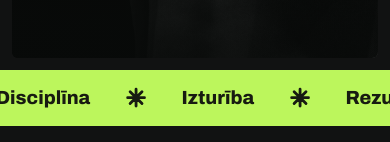
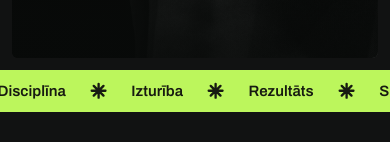
Before and after one commit to nlzbaltic/gym82, a Next.js app: page / in a window 390 px wide. Shown: the part 702-844 px from the top of the page. Built offline with nearby package versions, Linux system fonts and the light colour scheme; no server answers.

Commit message:
Trainer recruitment card, 1:1 trainer photos, slimmer ticker, mobile gallery arrows, FAQ title, minimal password page

```diff
--- a/app/globals.css
+++ b/app/globals.css
@@ -188,8 +188,7 @@ html{scroll-padding-top:112px}
 .app-loading{min-height:70vh}
 .trainer-portrait.has-photo{padding:0;overflow:hidden;background:#f0f0ee}
 .trainer-portrait.has-photo img{display:block;width:100%;height:100%;object-fit:cover;object-position:50% 0}
-.trainer-grid .trainer-portrait{height:280px}
-@media(max-width:760px){.trainer-grid .trainer-portrait{height:auto;aspect-ratio:1/0.9}}
+.trainer-grid .trainer-portrait{height:auto;aspect-ratio:1/1}
 .trainer-contacts{display:grid;gap:6px;justify-items:start;margin:18px 0 24px}
 .trainer-contacts .trainer-phone{margin:0}
 .trainer-email{font-size:14px;color:var(--muted);overflow-wrap:anywhere}
@@ -213,7 +212,7 @@ html{scroll-padding-top:112px}
 .gallery-dots button{width:20px;height:20px;padding:0;border:0;background:none;display:flex;align-items:center;justify-content:center}
 .gallery-dots button::after{content:"";width:7px;height:7px;border-radius:999px;background:#ffffff80;transition:width .2s}
 .gallery-dots button.active::after{width:20px;background:#fff}
-@media(max-width:760px){.gallery-arrows{display:none}.gallery-dots{display:flex}}
+@media(max-width:760px){.gallery-arrows button{width:34px;height:34px}.gallery-caption{display:none}.gallery-dots{display:flex}}
 
 /* Plans */
 .plan-badge{font-size:11px;font-weight:700;padding:4px 10px;border-radius:999px;background:var(--green);color:#10130c;white-space:nowrap}
@@ -314,6 +313,23 @@ html{scroll-padding-top:112px}
 .drawer-tools{flex-wrap:nowrap}
 .drawer-tools .waze-link,.drawer-tools .theme-toggle{flex:1 1 0;min-width:0;justify-content:center;padding:0 12px;font-size:14px}
 .drawer-tools .waze-link span,.drawer-tools .theme-toggle span{overflow:hidden;text-overflow:ellipsis;white-space:nowrap}
+
+/* Trainer recruitment card */
+.trainer-join-card{display:flex;flex-direction:column;justify-content:space-between;gap:28px;padding:32px;border-radius:9px;background:var(--green);color:#10130c;min-height:320px}
+.trainer-join-card .icon-box{border-color:#10130c40;color:#10130c}
+.trainer-join-card h3{font-family:var(--font-head);font-size:clamp(30px,2.8vw,42px);line-height:1.08;font-weight:700;margin:0;margin-top:auto}
+.trainer-join-card .btn{align-self:flex-start}
+@media(max-width:760px){.trainer-join-card{min-height:240px;padding:26px}}
+
+/* Consistent heading weight for prices */
+.price{font-weight:700}
+
+/* Slimmer ticker */
+.ticker{font-weight:600}
+.ticker,.ticker .ticker-word{height:48px;line-height:48px}
+.ticker .ticker-word{font-size:17px;font-weight:600;gap:30px;padding-right:30px}
+.ticker .ticker-separator{width:.7em;height:.7em}
+@media(max-width:760px){.ticker,.ticker .ticker-word{height:42px;line-height:42px}.ticker .ticker-word{font-size:15px;gap:24px;padding-right:24px}}
 
 /* ==== LIGHT THEME (generated by scripts/light-theme.py) ==== */
 :root[data-theme="light"] body{background:var(--bg);color:var(--text)}
@@ -530,6 +546,8 @@ html{scroll-padding-top:112px}
 :root[data-theme="light"] .entry-card.is-ok{border-color:var(--green)}
 :root[data-theme="light"] .btn.danger{background:#fefdfd;border-color:#dbaeab;color:#141414}
 :root[data-theme="light"] .btn.danger:hover{background:#fefdfd;border-color:#e0bab8}
+:root[data-theme="light"] .trainer-join-card{background:var(--green);color:#10130c}
+:root[data-theme="light"] .trainer-join-card .icon-box{border-color:#10130c40;color:#10130c}
 :root[data-theme="light"]{--bg:#f4f4ef;--surface:#ffffff;--line:#dcddd5;--text:#141613;--muted:#5a5f59;--green-ink:#3f6b0a;color-scheme:light}
 :root[data-theme="light"] .logo .logo-on-dark{display:none}
 :root[data-theme="light"] .logo .logo-on-light{display:block}
@@ -543,7 +561,7 @@ html{scroll-padding-top:112px}
 :root[data-theme="light"] .membership-card.is-active{background:linear-gradient(160deg,#eef8dc 0%,#ffffff 75%);border-color:#b9d98a}
 :root[data-theme="light"] .gallery .image-label{color:#f4f4ef}
 :root[data-theme="light"] .final-cta>div p{color:#2b3619}
-:root[data-theme="light"] .final-cta .dark-btn{background:#151910;border-color:#151910;color:#fff}
+:root[data-theme="light"] .trainer-join-card .dark-btn,:root[data-theme="light"] .final-cta .dark-btn{background:#151910;border-color:#151910;color:#fff}
 :root[data-theme="light"] .final-cta .dark-btn:hover{background:#2a3420;border-color:#2a3420}
 :root[data-theme="light"] .form-message.error,:root[data-theme="light"] .door-status.error{color:#b42318}
 :root[data-theme="light"] .door-status{color:var(--green-ink)}
--- a/components/Faq.tsx
+++ b/components/Faq.tsx
@@ -12,7 +12,7 @@ export const faqs: [string, string][] = [
 ];
 faqs.push(['Vai abonementu var atcelt?', 'Jā. Aktīvo abonementu vari atcelt savā profilā sadaļā Mans profils. Pēc atcelšanas ieeja zālē ar šo abonementu vairs nedarbojas.']);
 
-export function Faq({ id = 'buj', title = 'Uzzini visu svarīgo pirms pirmā treniņa.', intro = 'Atbildes uz biežāk uzdotajiem jautājumiem.' }: { id?: string; title?: string; intro?: string }) {
+export function Faq({ id = 'buj', title = 'Biežāk uzdotie jautājumi', intro = 'Viss svarīgais, kas jāzina pirms pirmā treniņa.' }: { id?: string; title?: string; intro?: string }) {
  const [open, setOpen] = useState<number | null>(0);
  return <section className="section faq-section" id={id}>
   <div><h2>{title}</h2><p className="muted faq-intro">{intro}</p></div>
--- a/components/Gallery.tsx
+++ b/components/Gallery.tsx
@@ -18,7 +18,7 @@ export function Gallery() {
  const goTo = (i: number) => { const el = ref.current; if (el) el.scrollTo({ left: Math.max(0, Math.min(photos.length - 1, i)) * el.clientWidth, behavior: 'smooth' }); };
  return <div className="gym-visual gallery" role="region" aria-roledescription="karuselis" aria-label="Sporta zāles foto">
   <div className="gallery-track" ref={ref} onScroll={onScroll}>{photos.map((p, i) => <img key={p.src} src={p.src} alt={p.alt} loading={i ? 'lazy' : 'eager'} draggable={false}/>)}</div>
-  <div className="image-label"><span>{active + 1} / {photos.length} · Vieta tavam nākamajam līmenim</span><span className="gallery-arrows"><button type="button" aria-label="Iepriekšējā bilde" onClick={() => goTo(active - 1)} disabled={active === 0}><ChevronLeft size={18}/></button><button type="button" aria-label="Nākamā bilde" onClick={() => goTo(active + 1)} disabled={active === photos.length - 1}><ChevronRight size={18}/></button></span></div>
+  <div className="image-label"><span>{active + 1} / {photos.length}<span className="gallery-caption"> · Vieta tavam nākamajam līmenim</span></span><span className="gallery-arrows"><button type="button" aria-label="Iepriekšējā bilde" onClick={() => goTo(active - 1)} disabled={active === 0}><ChevronLeft size={18}/></button><button type="button" aria-label="Nākamā bilde" onClick={() => goTo(active + 1)} disabled={active === photos.length - 1}><ChevronRight size={18}/></button></span></div>
   <div className="gallery-dots">{photos.map((p, i) => <button key={p.src} type="button" aria-label={`Rādīt ${i + 1}. bildi`} className={i === active ? 'active' : ''} onClick={() => goTo(i)}/>)}</div>
  </div>;
 }
```
Also changed, not shown: components/ContactPage.tsx (+5 -3 lines), components/HomePage.tsx (+5 -16 lines), worker/index.js (+7 -10 lines), 1 other file (tests, documents, lock files or other folders).
